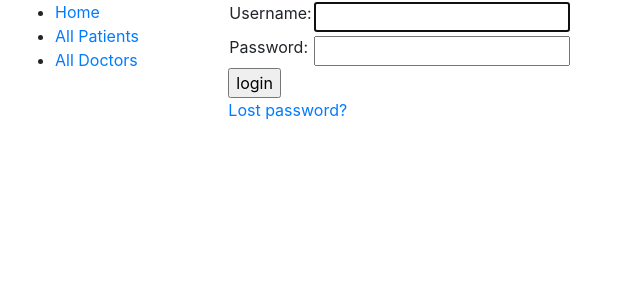
After one commit to manankshastri/cs, a Django app: page /accounts/login/ in a window 1280 px wide. The commit adds this page. Shown: the top 300 px of the page, without its empty margins (0-640 px from the left). Run offline with Django 3.2, Linux system fonts and the light colour scheme; some libraries are stand-ins or nearby versions.

Commit message:
added login, logged out

```diff
--- a/cs/catalog/models.py
+++ b/cs/catalog/models.py
@@ -67,7 +67,7 @@ class Doctor(models.Model):
 
     def get_absolute_url(self):
         """Returns the url to access doctor detail."""
-        return reverse('doctor-detail', args=[str(self.ssn)]), reverse('doctor-add-presc', args=[str(self.ssn)])
+        return reverse('doctor-detail', args=[str(self.ssn)])
 
 
 class Prescription(models.Model):
--- a/cs/catalog/templates/catalog/doctor_detail.html
+++ b/cs/catalog/templates/catalog/doctor_detail.html
@@ -5,6 +5,5 @@
 
   <p><strong>SSN: </strong> {{ doctor.ssn }}</p>
   <p><strong>Specialty: </strong> {{ doctor.specialty }}</p>
-  <a href="{% url 'doctor-add-presc' %}">Add Prescription</a>
 
 {% endblock %}
--- a/cs/catalog/urls.py
+++ b/cs/catalog/urls.py
@@ -4,10 +4,8 @@ from . import views
 urlpatterns = [
     path('', views.index, name='index'),
     path('patients/', views.PatientListView.as_view(), name='patients'),
-    path('patient/<int:pk>', views.PatientDetailView.as_view(), name='patient-detail'),
+    path('patient/<int:pk>/', views.PatientDetailView.as_view(), name='patient-detail'),
 
     path('doctors/', views.DoctorListView.as_view(), name='doctors'),
-    path('doctor/<int:pk>', views.DoctorDetailView.as_view(), name='doctor-detail'),
-    path('<int:pk>/addpres', views.DoctorAddView.as_view(), name='doctor-add-presc'),
-    # path()
+    path('doctor/<int:pk>/', views.DoctorDetailView.as_view(), name='doctor-detail'),
 ]
--- a/cs/catalog/views.py
+++ b/cs/catalog/views.py
@@ -38,7 +38,3 @@ class DoctorListView(generic.ListView):
 
 class DoctorDetailView(generic.DetailView):
     model = Doctor
-
-
-class DoctorAddView(generic.DetailView):
-    model = Doctor
--- a/cs/cs/urls.py
+++ b/cs/cs/urls.py
@@ -39,3 +39,9 @@ urlpatterns += [
 
 # use static() to add url mapping to serve static files
 urlpatterns += static(settings.STATIC_URL, document_root=settings.STATIC_ROOT)
+
+
+# add django site authentication urls
+urlpatterns += [
+    path('accounts/', include('django.contrib.auth.urls')),
+]
--- /dev/null
+++ b/cs/templates/registration/login.html
@@ -0,0 +1,42 @@
+<!DOCTYPE html>
+
+{% extends "base.html" %}
+
+{% block content %}
+
+{% if form.errors %}
+  <p>Your username and password didn't match. Please try again.</p>
+{% endif %}
+
+{% if next %}
+  {% if user.is_authenticated %}
+    <p>Your account doesn't have access to this page. To proceed,
+    please login with an account that has access.</p>
+  {% else %}
+    <p>Please login to see this page.</p>
+  {% endif %}
+{% endif %}
+
+<form method="post" action="{% url 'login' %}">
+{% csrf_token %}
+<table>
+
+<tr>
+  <td>{{ form.username.label_tag }}</td>
+  <td>{{ form.username }}</td>
+</tr>
+
+<tr>
+  <td>{{ form.password.label_tag }}</td>
+  <td>{{ form.password }}</td>
+</tr>
+</table>
+
+<input type="submit" value="login" />
+<input type="hidden" name="next" value="{{ next }}" />
+</form>
+
+{# Assumes you setup the password_reset view in your URLconf #}
+<p><a href="{% url 'password_reset' %}">Lost password?</a></p>
+
+{% endblock %}
```
Also changed, not shown: cs/catalog/templates/catalog/doctor_add_presc.html (deleted, +0 -8 lines), cs/cs/settings.py (+4 -3 lines), cs/templates/registration/logged_out.html (added, +8 -0 lines), cs/catalog/migrations/0017_auto_20181119_1223.py (added), cs/db.sqlite3.
